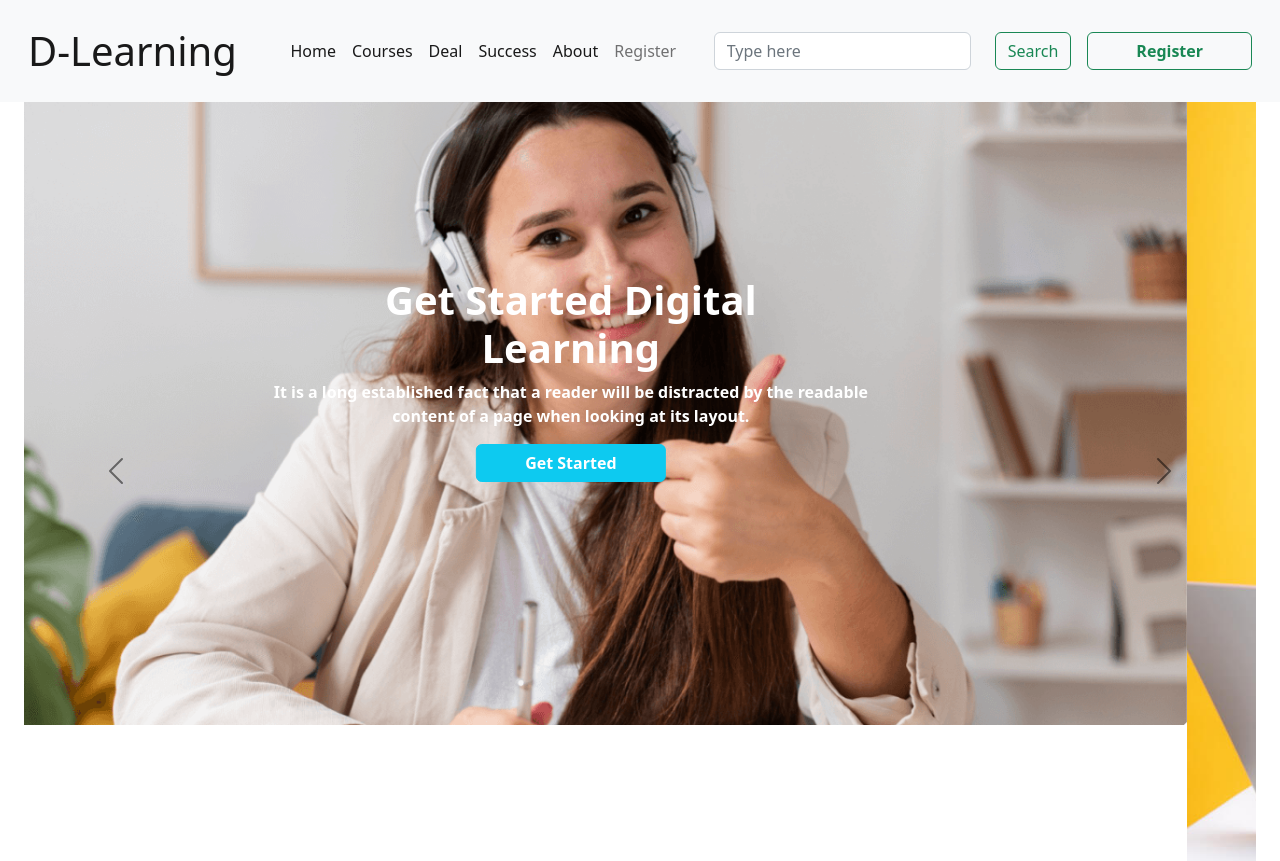
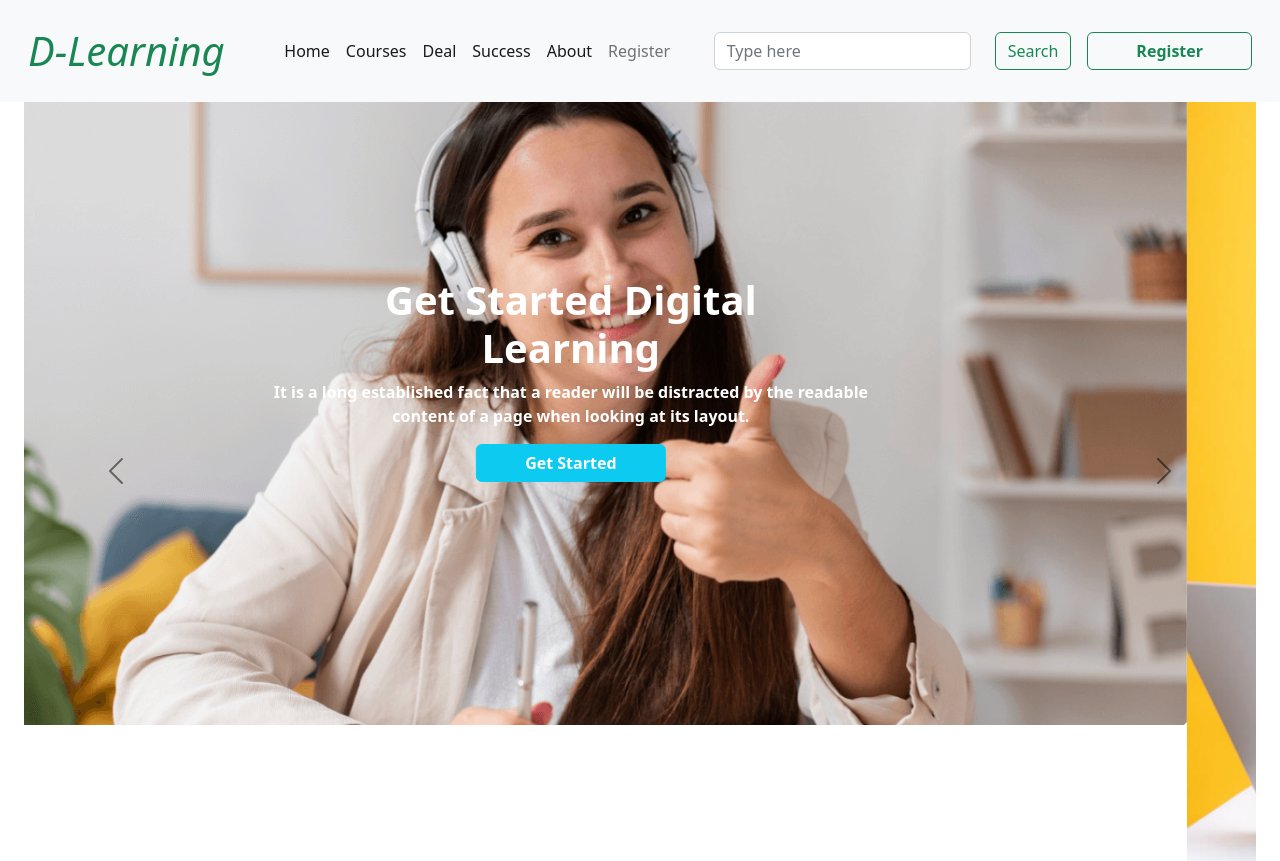
Before and after one commit to syed-zahid/Digital-Learning, a plain HTML site: page index.html in a window 1280 px wide. Shown: the top 861 px of the page. Drawn offline with nearby package versions, Linux system fonts and the light colour scheme.

Commit message:
design complet

```diff
--- a/index.html
+++ b/index.html
@@ -16,7 +16,7 @@
         <!-- Nabbar Start -->
         <nav class="navbar navbar-expand-lg fixed-top bg-light mb-5 p-3">
             <div class="container-fluid">
-                <a class="navbar-brand fs-1" href="#">D-Learning</a>
+                <a class="navbar-brand fs-1 text-success fst-italic" href="#">D-Learning</a>
                 <button class="navbar-toggler" type="button" data-bs-toggle="collapse"
                     data-bs-target="#navbarSupportedContent" aria-controls="navbarSupportedContent"
                     aria-expanded="false" aria-label="Toggle navigation">
```
